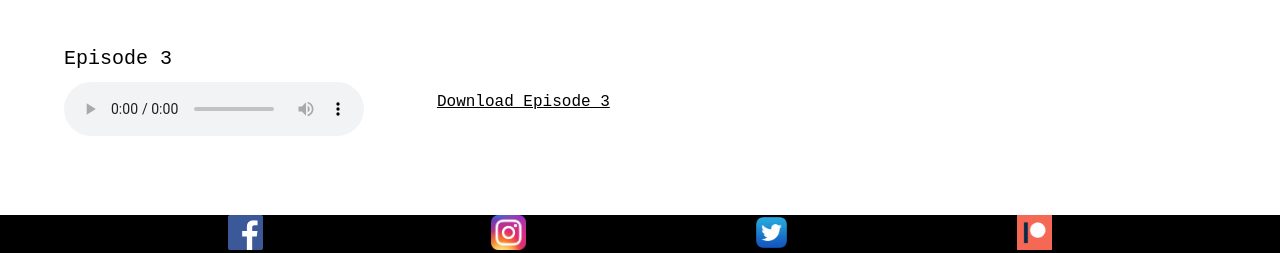
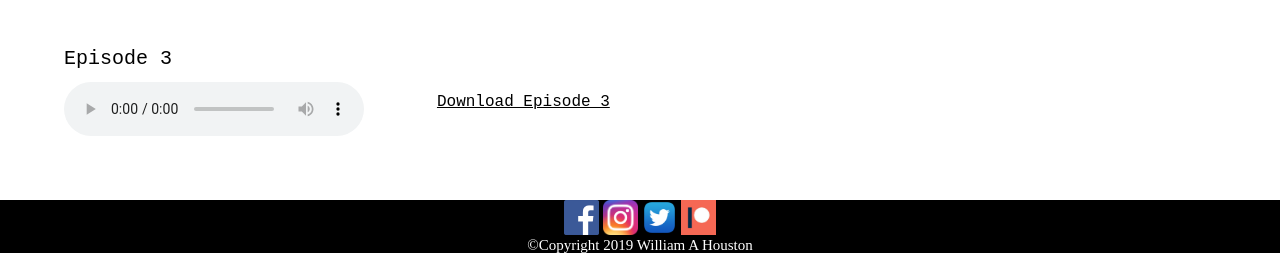
Before and after one commit to WAHouston/podcast2, a PHP site: page /index.php in a window 1280 px wide. Shown: the part 853-1106 px from the top of the page. Run offline with PHP 8.4, Linux system fonts and the light colour scheme; some libraries are stand-ins or nearby versions.

Commit message:
copyright

```diff
--- a/assets/css/style.css
+++ b/assets/css/style.css
@@ -130,13 +130,23 @@ footer {
     text-align: center;
     background: black;
     display: flex;
+    flex-direction: column;
+    /* overflow: auto; */
+}
+
+#social {
+    flex-direction: row;
     justify-content: space-evenly;
-    /* overflow: auto; */
 }
 
 .social-link {
     height: auto;
     width: 35px;
+}
+
+#copyright {
+    color: white;
+    font-size: 15px;
 }
 
 #facebook {
--- a/footer.php
+++ b/footer.php
@@ -1,8 +1,11 @@
 <footer>
-    <a id="" href=""><img class="social-link" src="assets/images/facebooklogo.png" alt="Parker's Podcast Facebook Page" /></a>
-    <a id="" href=""><img class="social-link" src="assets/images/instagramlogo.png" alt="Parker's Podcast Facebook Page" /></a>
-    <a id="" href=""><img class="social-link" src="assets/images/twitterlogo.png" alt="Parker's Podcast Facebook Page" /></a>
-    <a id="" href=""><img class="social-link" src="assets/images/patreonlogo.jpg" alt="Parker's Podcast Facebook Page" /></a>
+    <div id='social'>
+        <a id="" href=""><img class="social-link" src="assets/images/facebooklogo.png" alt="Parker's Podcast Facebook Page" /></a>
+        <a id="" href=""><img class="social-link" src="assets/images/instagramlogo.png" alt="Parker's Podcast Facebook Page" /></a>
+        <a id="" href=""><img class="social-link" src="assets/images/twitterlogo.png" alt="Parker's Podcast Facebook Page" /></a>
+        <a id="" href=""><img class="social-link" src="assets/images/patreonlogo.jpg" alt="Parker's Podcast Facebook Page" /></a>
+    <div>
+    <p id='copyright'>&copy;Copyright 2019 William A Houston</p>
 </footer>
 <script
     src="https://code.jquery.com/jquery-3.3.1.min.js"
```
